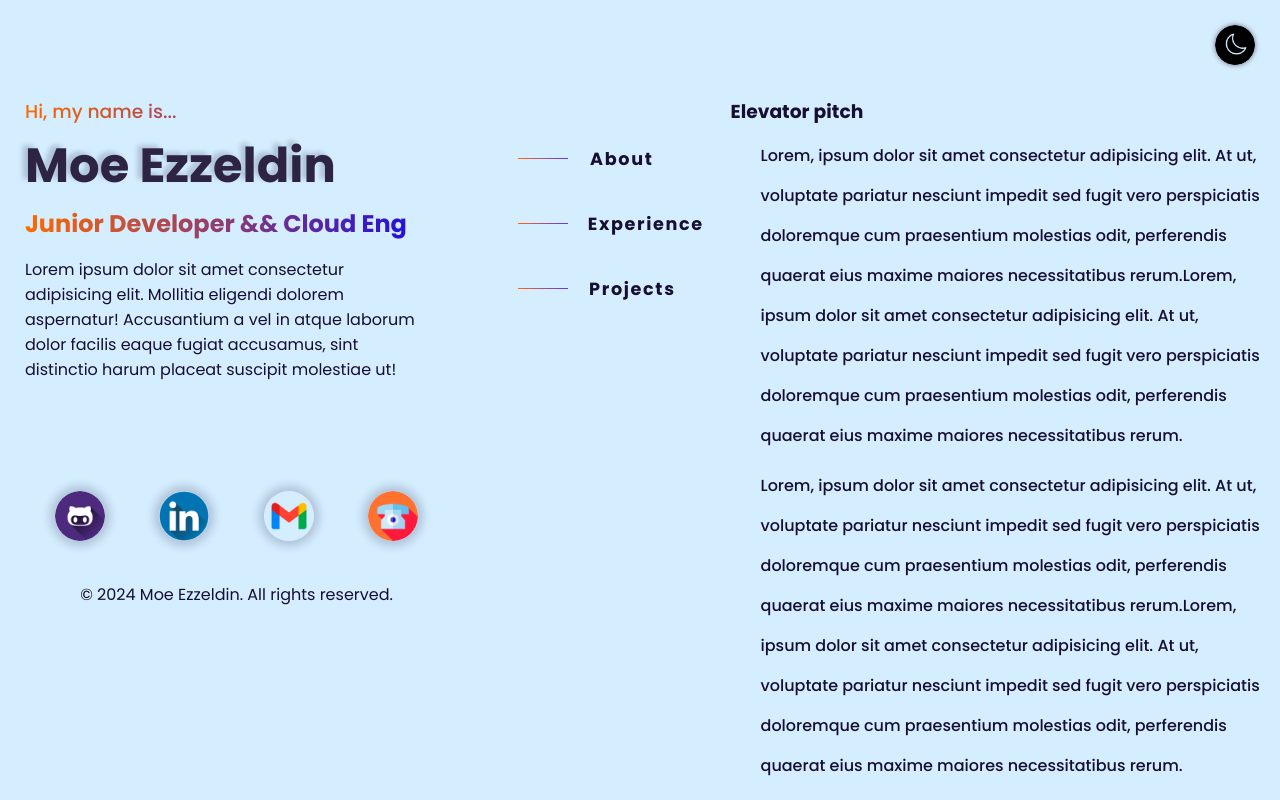
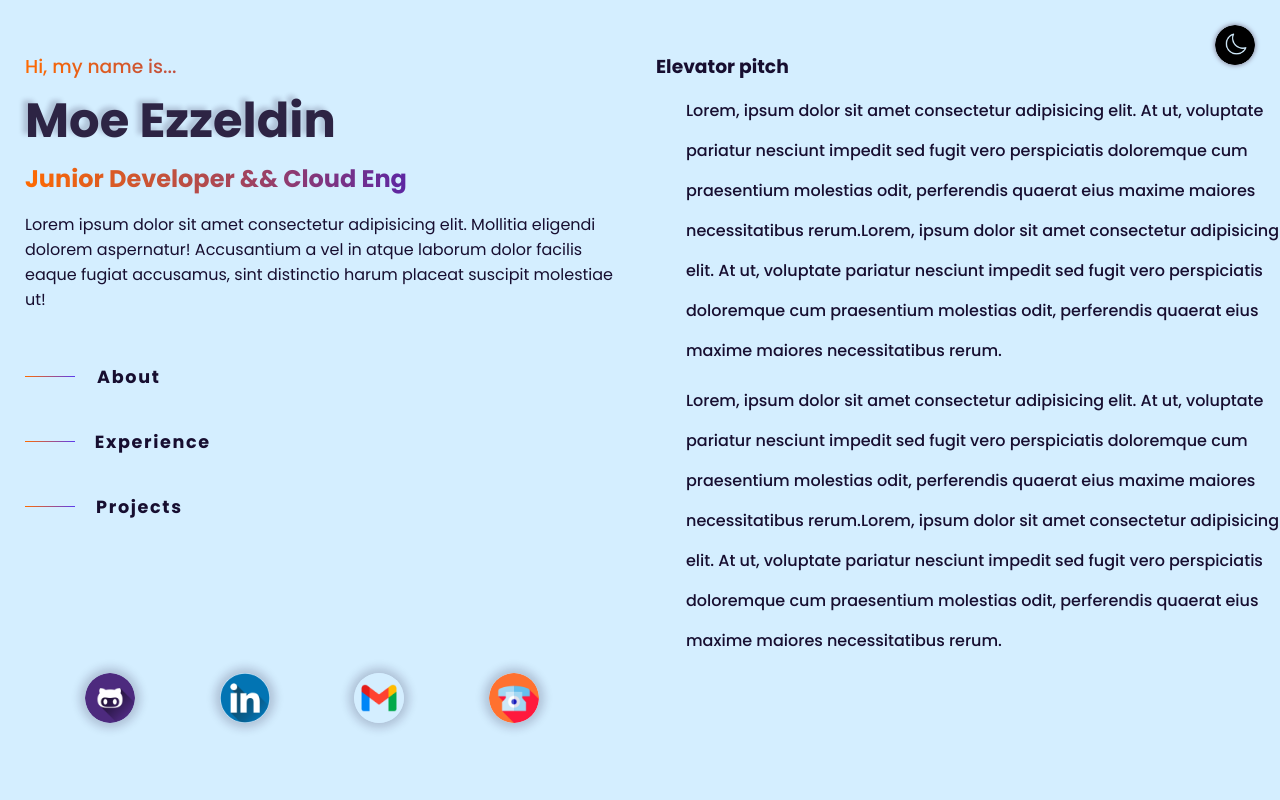
Before and after one commit to MoeEzzeldin/Portfolio-Web-App-moe-ezz-me, a Vue app: page / in a window 1280 px wide. Shown: the top 800 px of the page. Built offline with nearby package versions, Linux system fonts and the light colour scheme; a web font is replaced by a local one.

Commit message:
attempting to fix mobile view

```diff
--- a/src/App.vue
+++ b/src/App.vue
@@ -2,7 +2,7 @@
   <!-- I want this png to also expand the background color@click -->
   <img class="theme-btn" @click="toggleTheme" :src="icons.png" alt="dark-light" />
   <!-- im adding wrapper to make main fit 80vw in mobile views -->
-    <main id="main">
+    <main id="main"  class="wrapper">
       <!-- my info / Pic -->
       <div id="sticky">
         <Sticky-About :theme :icons />
@@ -122,8 +122,6 @@ export default {
 #main main>*:not(:last-child){
   padding-left: 25px;
 }
-#sticky {
-}
 
 #scroll {
   display: flex;
@@ -150,6 +148,7 @@ export default {
   border-radius: 100%;
   z-index: 100;
 }
+
 .theme-btn:hover {
   transform: scale(1.1);
   box-shadow: 0 0 10px 5px var(--shadow-color);
@@ -159,25 +158,45 @@ export default {
 @media (min-width: 768px) and (max-width: 991.98px) {
   /* CSS rules for tablets */
 
-  #main {
-    display: flex;
-    flex-wrap: wrap;
-    align-items: center;
-    position: relative;
 }
 
+/* Large devices (desktops, 992px and up) */
+@media (min-width: 992px) and (max-width: 1199.98px) {
+  /* CSS rules for tablets */
+
+}
+
+/* Extra large devices (large desktops, 1200px and up) */
+@media (min-width: 1200px) {
+  /* CSS rules for desktops */
+  #main {
+  display: grid;
+  grid-template-columns: 1fr 1fr;
+  align-items: start;
+    gap: 2rem;
+}
 /* devided the width on my sticky and scroll wraps*/
-
+#main main>*:not(:last-child){
+  padding-left: 25px;
+}
+#sticky,
+#scroll {
+  top: 20px;
+}
 #sticky {
-    height: 100vh;
-    top: 50px;
+  position: sticky;
 }
 
 #scroll {
   display: flex;
   flex-wrap: wrap;
   align-items: center;
-    gap: 5rem;
+  gap: 1rem;
+  position: relative;
+}
+
+#about {
+  height: 95vh;
 }
 
 .theme-btn {
@@ -198,103 +217,7 @@ export default {
   border-radius: 100%;
   z-index: 100;
 }
-  .theme-btn:hover {
-    transform: scale(1.1);
-    box-shadow: 0 0 10px 5px var(--shadow-color);
-  }
-}
 
-/* Large devices (desktops, 992px and up) */
-@media (min-width: 992px) and (max-width: 1199.98px) {
-  /* CSS rules for tablets */
-  #main {
-    display: flex;
-    flex-wrap: wrap;
-    align-items: center;
-  }
-  /* devided the width on my sticky and scroll wraps*/
-
-  #sticky {
-    height: 100vh;
-    top: 50px;
-  }
-
-  #scroll {
-    display: flex wrap center;
-    gap: 5rem;
-  }
-
-  .theme-btn {
-    height: 40px;
-    position: absolute;
-    right: 25px;
-    top: 25px;
-    cursor: pointer;
-    /* fix effect */
-    transition:
-      opacity 0.3s ease,
-      height 0.3s ease;
-    box-shadow:
-      0 0 5px var(--hover-color),
-      0 0 5px rgba(255, 255, 255, 0.6);
-    box-shadow: 0 0 5px var(--hover-color);
-    transition: box-shadow 0.3s ease;
-    border-radius: 100%;
-    z-index: 100;
-  }
-  .theme-btn:hover {
-    transform: scale(1.1);
-    box-shadow: 0 0 10px 5px var(--shadow-color);
-  }
-}
-
-/* Extra large devices (large desktops, 1200px and up) */
-@media (min-width: 1200px) {
-  /* CSS rules for desktops */
-
-  #main {
-    display: grid;
-    grid-template-columns: 1fr 1fr;
-    align-items: start;
-    justify-content: space-between;
-    gap: 2rem;
-    position: relative;
-  }
-  /* devided the width on my sticky and scroll wraps*/
-
-  #main #sticky {
-    position: sticky;
-    top: 65px;
-    height: 70vh;
-  }
-
-  #scroll {
-    display: flex;
-    flex-wrap: wrap;
-    align-items: center;
-    gap: 10rem;
-    position: inherit;
-    top: 65px;
-  }
-
-  .theme-btn {
-    height: 40px;
-    position: absolute;
-    right: 25px;
-    top: 25px;
-    cursor: pointer;
-    /* fix effect */
-    transition:
-      opacity 0.3s ease,
-      height 0.3s ease;
-    box-shadow:
-      0 0 5px var(--hover-color),
-      0 0 5px rgba(255, 255, 255, 0.6);
-    box-shadow: 0 0 5px var(--hover-color);
-    transition: box-shadow 0.3s ease;
-    border-radius: 100%;
-    z-index: 100;
-  }
 .theme-btn:hover {
   transform: scale(1.1);
   box-shadow: 0 0 10px 5px var(--shadow-color);
--- a/src/components/My-Experience.vue
+++ b/src/components/My-Experience.vue
@@ -137,11 +137,13 @@ export default {
   transition: all 0.5s ease; /* Smooth transition for background color and border-radius */
   overflow: hidden;
   border-radius: 8px;
+  width: minmax(450px, 750px);
 }
 .card:hover {
   background-color: var(--card-background);
   backdrop-filter: blur(25px); /* Applies the blur */
   box-shadow: 0 0 10px var(--shadow-color);
+  cursor:default;
 }
 
 .card:hover .title {
@@ -221,4 +223,8 @@ export default {
 .card:hover .tag {
   transition: all 0.5s ease-in;
 }
+
+@media (min-width: 1200px){
+
+}
 </style>
--- a/src/components/Sticky-About.vue
+++ b/src/components/Sticky-About.vue
@@ -1,5 +1,5 @@
 <template>
-  <main id="main">
+  <main class="main">
     <section class="greeting">
       <div class="header">
         <h3 class="greet">Hi, my name is...</h3>
@@ -26,7 +26,7 @@
         </li>
       </ul>
     </nav>
-    <footer>
+    <footer class="footer">
       <!-- Links and Icons for CONTACT -->
       <div class="icons">
         <a href="https://github.com/MoeEzzeldin" target="_blank">
@@ -69,7 +69,7 @@ export default {
 </script>
 
 <style scoped>
-#main main {
+.main main {
   height: 100vh;
   display: grid;
   grid-template-rows: 1fr 1fr 1fr ;
@@ -117,15 +117,12 @@ main .whomi {
   background: linear-gradient(to right, rgb(255, 106, 0), blue);
   -webkit-background-clip: text;
   -webkit-text-fill-color: transparent;
-  width: 400px;
-  padding-right: 3rem;
 }
 
 main .intro {
   font-weight: 400;
   font-style: normal;
-  padding-right: 3rem;
-  width: minmax(500px, 700px);
+  /* max-width: 680px; */
 }
 
 main .nav {
@@ -188,12 +185,12 @@ footer {
   position: relative;
   align-self: end;
   justify-self: space-evenly;
+  padding-bottom: 50px;
 }
 
 footer .icons {
   display: flex;
   justify-content: space-evenly;
-  padding-bottom: 5rem;
 }
 
 footer .copy {
@@ -216,21 +213,12 @@ footer a img:hover {
 }
 
 @media (min-width: 992px) and (max-width: 1199.98px) {
-  main {
-    display: flex;
-    flex-wrap: wrap;
-    padding: 0;
-    gap: 50px;
-  }
-  nav, footer {
-    width: 100%;
-  }
+
   footer{
     display: grid;
     grid-template-columns: 1fr;
     justify-content: space-between;
     align-items: center;
-    height: 150px;
   }
   footer .icons{
     padding: 0;
@@ -241,32 +229,18 @@ footer a img:hover {
   footer:last-child{
     text-align: center;
   }
-}@media (min-width: 1200px) {
-  main {
-    display: flex;
-    flex-wrap: wrap;
-    padding: 0;
-    gap: 50px;
+}
+
+@media (min-width: 1200px) {
+
+  main .main{
+    display: grid;
+    grid-template-rows: 1fr 1fr 1fr;
+    gap:25px;
+    height: 95vh;
   }
-  nav, footer {
-    width: 100%;
-  }
-  footer{
-    display: grid;
-    grid-template-columns: 1fr;
-    justify-content: space-between;
-    align-items: center;
-    height: 150px;
-  }
-  footer .icons{
-    padding: 0;
-  }
-  footer .copy{
-    display: block;
-  }
-  footer:last-child{
-    text-align: center;
-  }
+
+
 }
 
 
```
Lines whose indentation alone changed are shown as unchanged.
